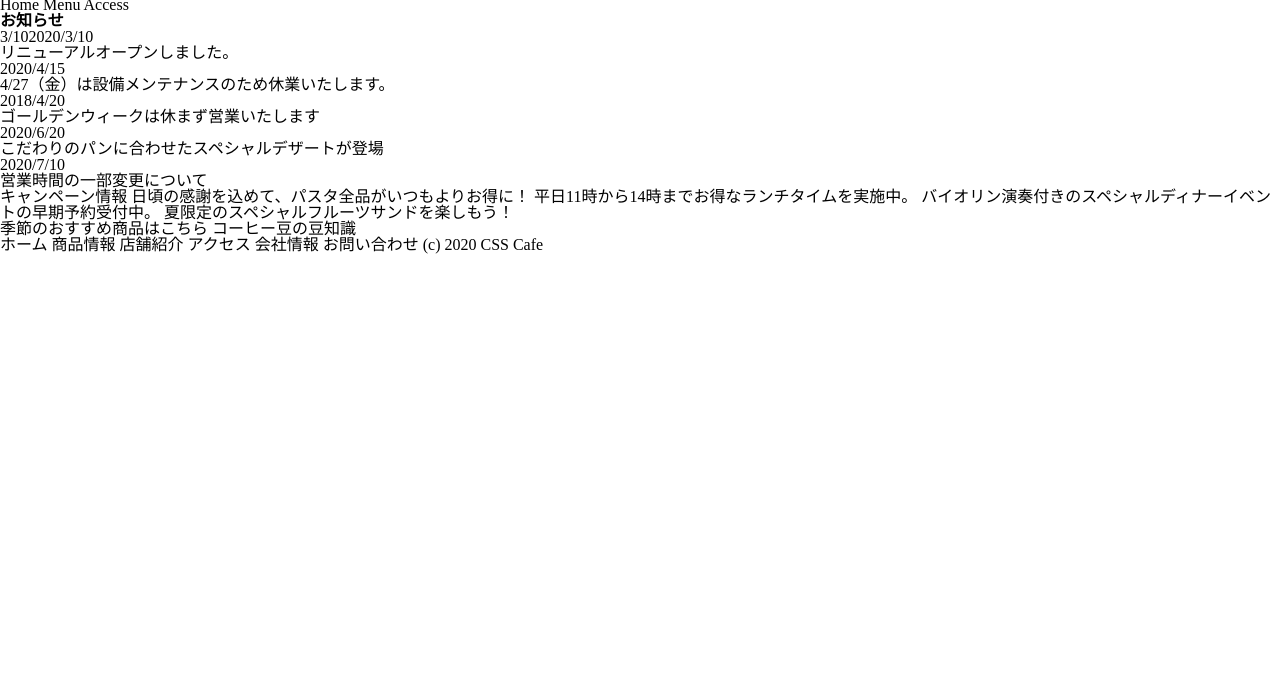
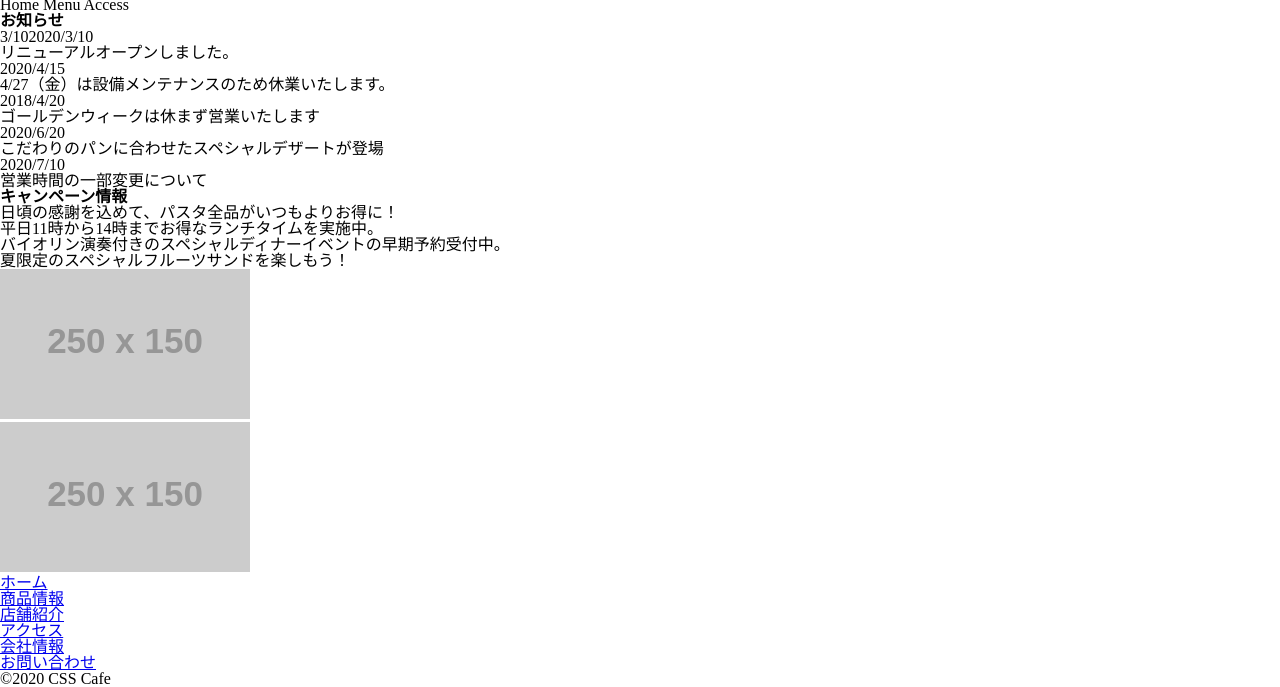
Before and after one commit to wakana12345/web, a plain HTML site: page CSS-CAFE/index.html in a window 1280 px wide. Shown: the part 144-831 px from the top of the page. Before the commit the page ends 800 px from the top, so only its background shows below. Drawn offline with Linux system fonts and the light colour scheme; placeholder pictures from the web are drawn by us.

Commit message:
add cafe html file

```diff
--- a/CSS-CAFE/index.html
+++ b/CSS-CAFE/index.html
@@ -54,29 +54,51 @@
         </section>
 
         <section id="campain">
-          キャンペーン情報
-          日頃の感謝を込めて、パスタ全品がいつもよりお得に！
-          平日11時から14時までお得なランチタイムを実施中。
-          バイオリン演奏付きのスペシャルディナーイベントの早期予約受付中。
-          夏限定のスペシャルフルーツサンドを楽しもう！
+          <h2>キャンペーン情報</h2>
+          <ul>
+            <li>日頃の感謝を込めて、パスタ全品がいつもよりお得に！</li>
+            <li>平日11時から14時までお得なランチタイムを実施中。</li>
+            <li>バイオリン演奏付きのスペシャルディナーイベントの早期予約受付中。</li>
+            <li>夏限定のスペシャルフルーツサンドを楽しもう！</li>
+          </ul>
         </section>
+
       </main>
       <!-- main end  -->
 
-      季節のおすすめ商品はこちら
-      コーヒー豆の豆知識
+      <!-- sidebar begin -->
+      <aside id="sidebar">
+        <ul>
+          <li>
+            <a href="#">
+              <img src="https://via.placeholder.com/250x150" alt="季節のおすすめ商品はこちら">
+            </a>
+          </li>
+          <li>
+            <a href="#">
+              <img src="https://via.placeholder.com/250x150" alt="コーヒー豆の豆知識">
+            </a>
+          </li>
+        </ul>
+      </aside>
+      <!-- sidebar end -->
+
     </div>
     <!-- contents end  -->
 
-
-
-    ホーム
-    商品情報
-    店舗紹介
-    アクセス
-    会社情報
-    お問い合わせ
-    (c) 2020 CSS Cafe
+    <!-- footer begin -->
+    <footer>
+      <ul>
+        <li><a href="index.html">ホーム</a></li>
+        <li><a href="#">商品情報</a></li>
+        <li><a href="#">店舗紹介</a></li>
+        <li><a href="#">アクセス</a></li>
+        <li><a href="#">会社情報</a></li>
+        <li><a href="#">お問い合わせ</a></li>
+      </ul>
+      <small>&copy;2020 CSS Cafe</small>
+    </footer>
+    <!-- footer end  -->
 
   </body>
 
```
